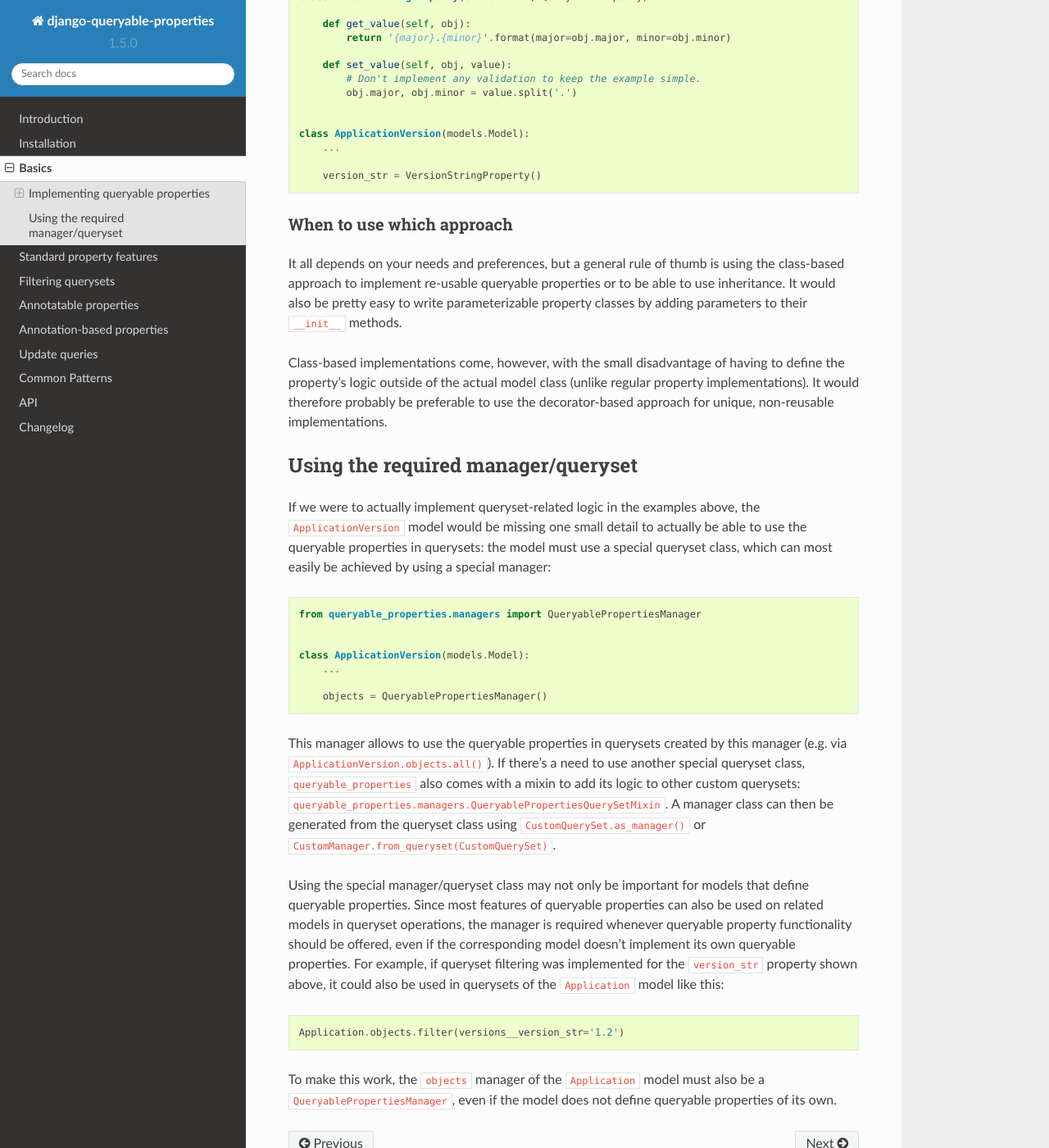
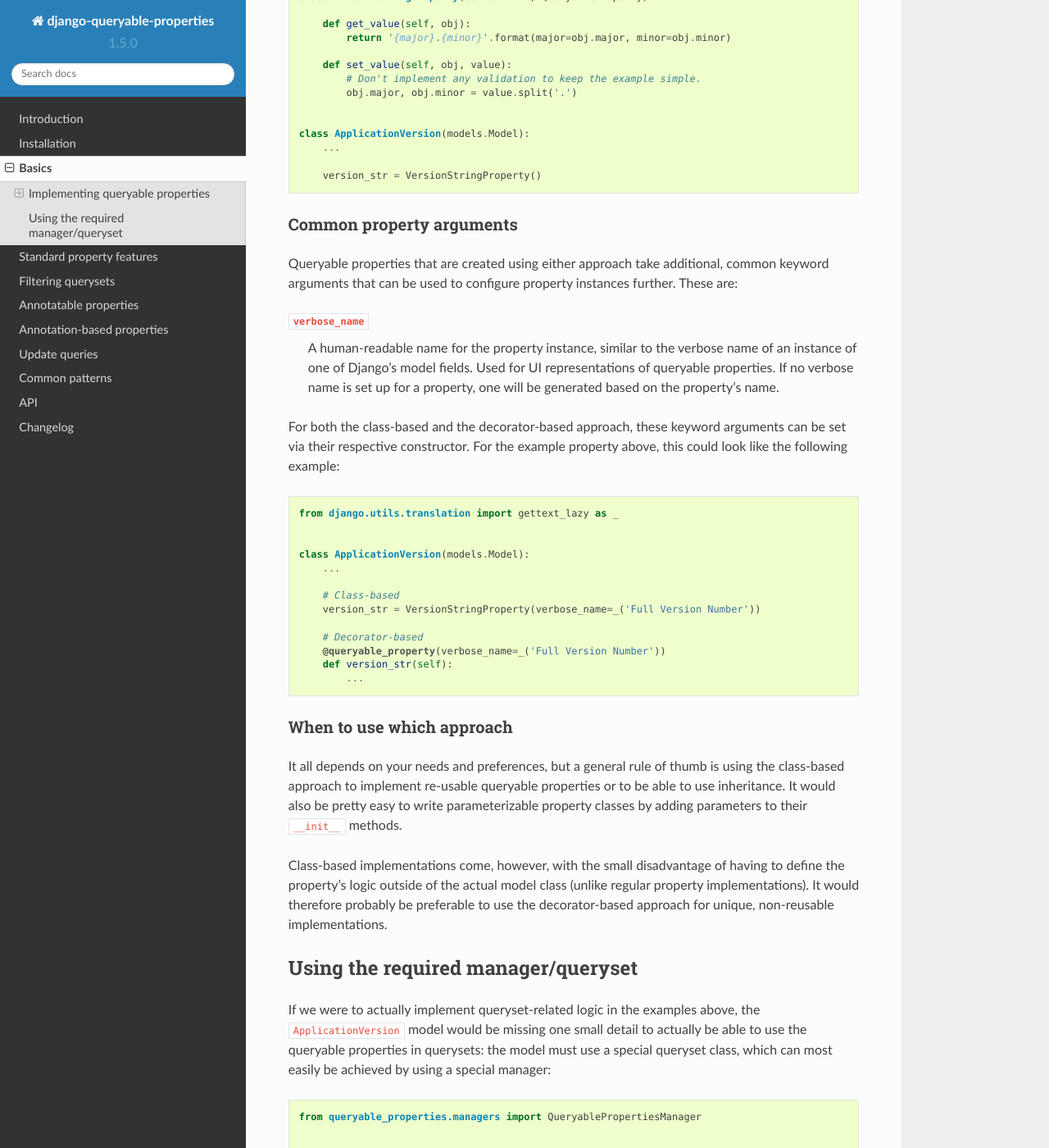
Before and after one commit to W1ldPo1nter/django-queryable-properties, a Sphinx documentation site: the page built from docs/basics.rst, in a window 1280 px wide and 1400 px high, scrolled down 2569 px. Shown: the whole window at 82% size. Built offline with Sphinx 7.4.7 and the Read the Docs theme 2.0.0, drawn with Linux system fonts in a browser that asks for light colours; some of the changed text lies outside the part shown.

Commit message:
Documented the verbose_name argument as the first common property argument

```diff
--- a/docs/basics.rst
+++ b/docs/basics.rst
@@ -136,6 +136,40 @@ Using the class-based approach, the queryable property is implemented as a subcl
         ...
 
         version_str = VersionStringProperty()
+
+Common property arguments
+^^^^^^^^^^^^^^^^^^^^^^^^^
+
+Queryable properties that are created using either approach take additional, common keyword arguments that can be used
+to configure property instances further.
+These are:
+
+``verbose_name``
+  A human-readable name for the property instance, similar to the verbose name of an instance of one of Django's model
+  fields.
+  Used for UI representations of queryable properties.
+  If no verbose name is set up for a property, one will be generated based on the property's name.
+
+For both the class-based and the decorator-based approach, these keyword arguments can be set via their respective
+constructor.
+For the example property above, this could look like the following example:
+
+.. code-block:: python
+
+    from django.utils.translation import gettext_lazy as _
+
+
+    class ApplicationVersion(models.Model):
+        ...
+
+        # Class-based
+        version_str = VersionStringProperty(verbose_name=_('Full Version Number'))
+
+        # Decorator-based
+        @queryable_property(verbose_name=_('Full Version Number'))
+        def version_str(self):
+            ...
+
 
 When to use which approach
 ^^^^^^^^^^^^^^^^^^^^^^^^^^
```
Also changed, not shown: other parts of docs/basics.rst (+2 -2 lines), docs/common.rst (+4 -3 lines).
